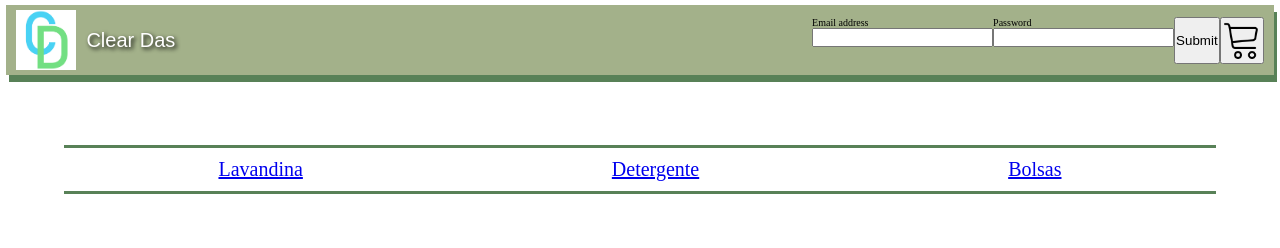
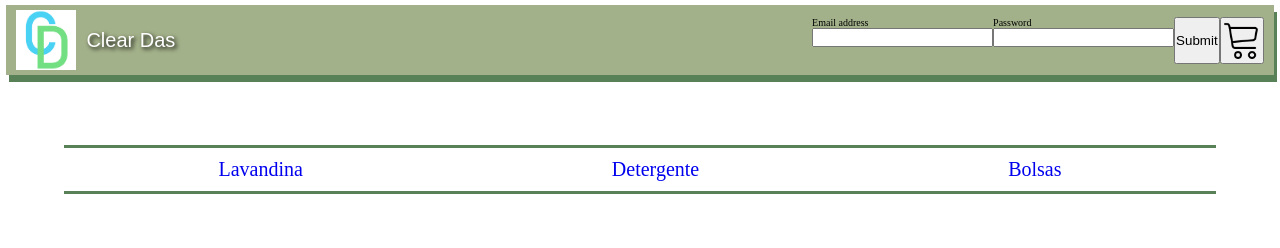
Before and after one commit to NACHOPERROTE/CleasDas, a React (Create React App) app: page / in a window 1280 px wide. Shown: the top 248 px of the page. Built offline with nearby package versions, Linux system fonts and the light colour scheme.

Commit message:
seguimos con la lista

```diff
--- a/src/componentes/Lista.jsx
+++ b/src/componentes/Lista.jsx
@@ -7,7 +7,7 @@ const Lista = () => {
     return (
         catalogo.map((elemento) => {
             return (
-                <li className='listaGrupos__lista--li'><Link to={`/category/${elemento.toLowerCase()}`} key={elemento}>{elemento}</Link></li>
+                <li className='listaGrupos__lista--li'><Link className='listaGrupos__lista--link' to={`/category/${elemento.toLowerCase()}`} key={elemento} >{elemento}</Link></li>
             );
         })
 
--- a/src/componentes/NavBar.jsx
+++ b/src/componentes/NavBar.jsx
@@ -2,6 +2,7 @@
 import portada from '../img/portada.jpg';
 import Formulario from "./Formulario";
 import carrito from '../img/carrito.png';
+import { Link } from 'react-router-dom';
 
 
 
@@ -26,7 +27,7 @@ const NavBar = () => {
 
               <div className="col-md-6 header__contenido">
                 <img src={portada} alt=""  className='header__contenido--img' />
-                 <button  onClick={ () => inicio()}  className="header__contenido--btn">Clear Das</button>
+                 <button  onClick={ () => inicio()}  className="header__contenido--btn"><Link to={`/`} className="header__contenido--btn">Clear Das</Link></button>
 
 
               </div>
--- a/src/estilos/main.scss
+++ b/src/estilos/main.scss
@@ -75,6 +75,7 @@
         font-size: 2rem;
         margin-right: 3rem;
     }
+
 
     &__listaNav{
         display: flex;
@@ -213,6 +214,15 @@
 
     }
 
+    &__lista--link{
+
+        list-style-type: none;
+        display: inline;
+        text-decoration: none;
+        font-size: 2rem;
+
+    }
+
     &__lista--li:hover{
 
         -webkit-animation: scale-up-center 0.4s cubic-bezier(0.390, 0.575, 0.565, 1.000) both;
```
